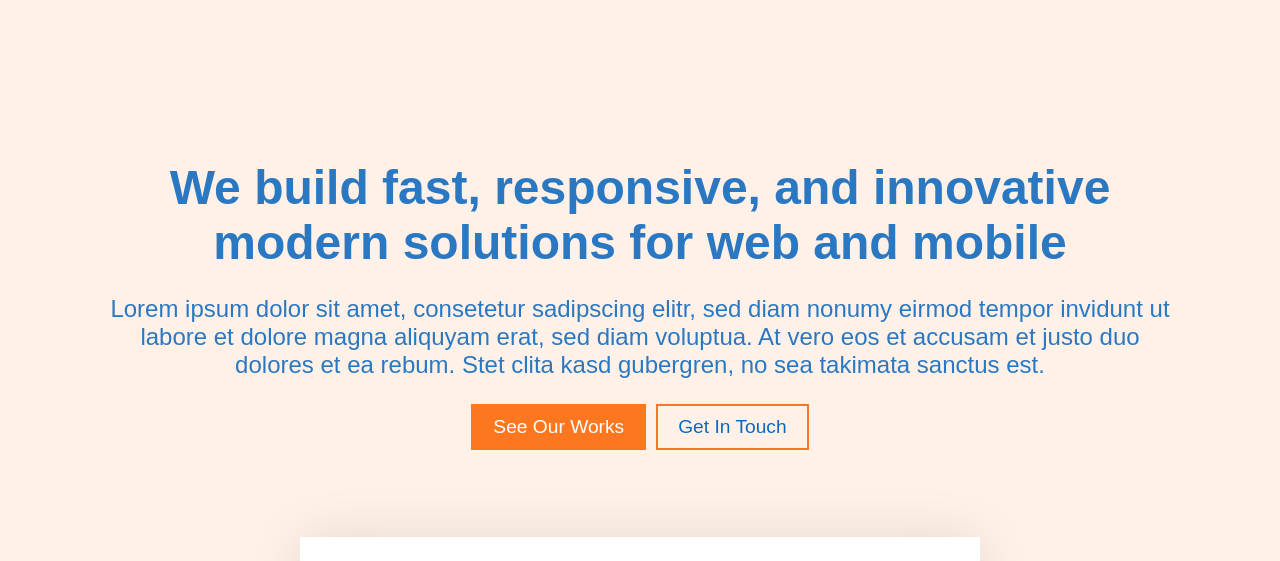
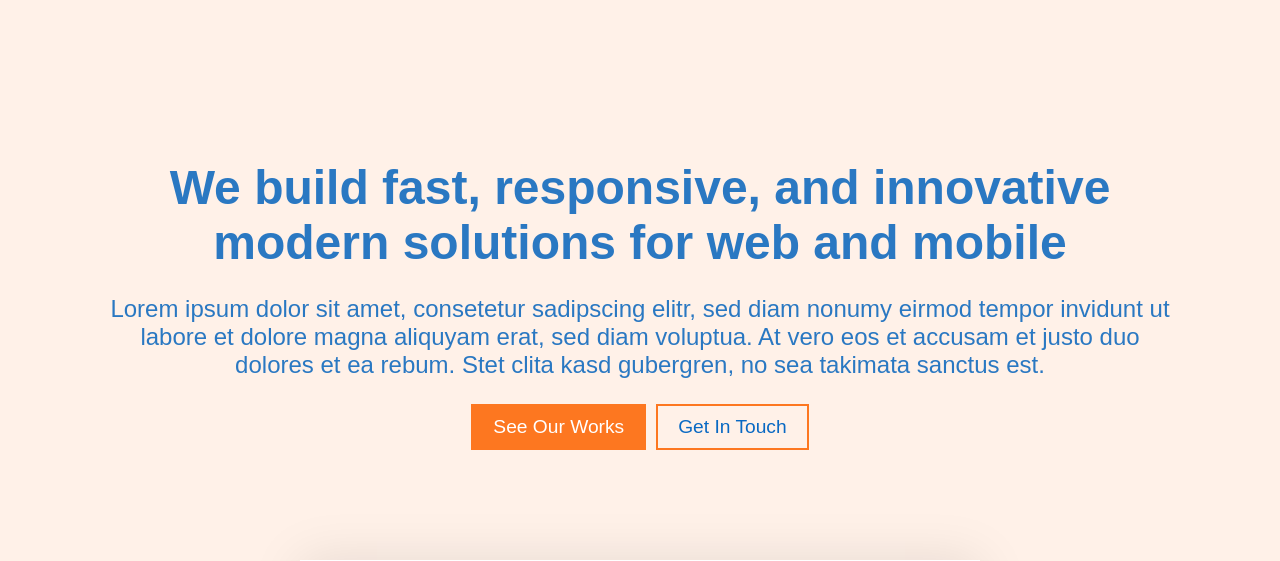
Before and after one commit to neicore/taprotec-website, a Gatsby site: page / in a window 1280 px wide. Shown: the part 106-667 px from the top of the page. Built offline with nearby package versions, Linux system fonts and the light colour scheme; Gatsby itself is replaced by a stand-in of ours.

Commit message:
Header style fix

```diff
--- a/src/styles/header.module.css
+++ b/src/styles/header.module.css
@@ -3,7 +3,7 @@
     flex-direction: column;
     justify-content: flex-start;
     height: 100vh;
-    min-height: 820;
+    min-height: 820px;
     background-color: rgba(255, 228, 210, 0.5);
     padding: 0 100px;
     position: relative;
```
